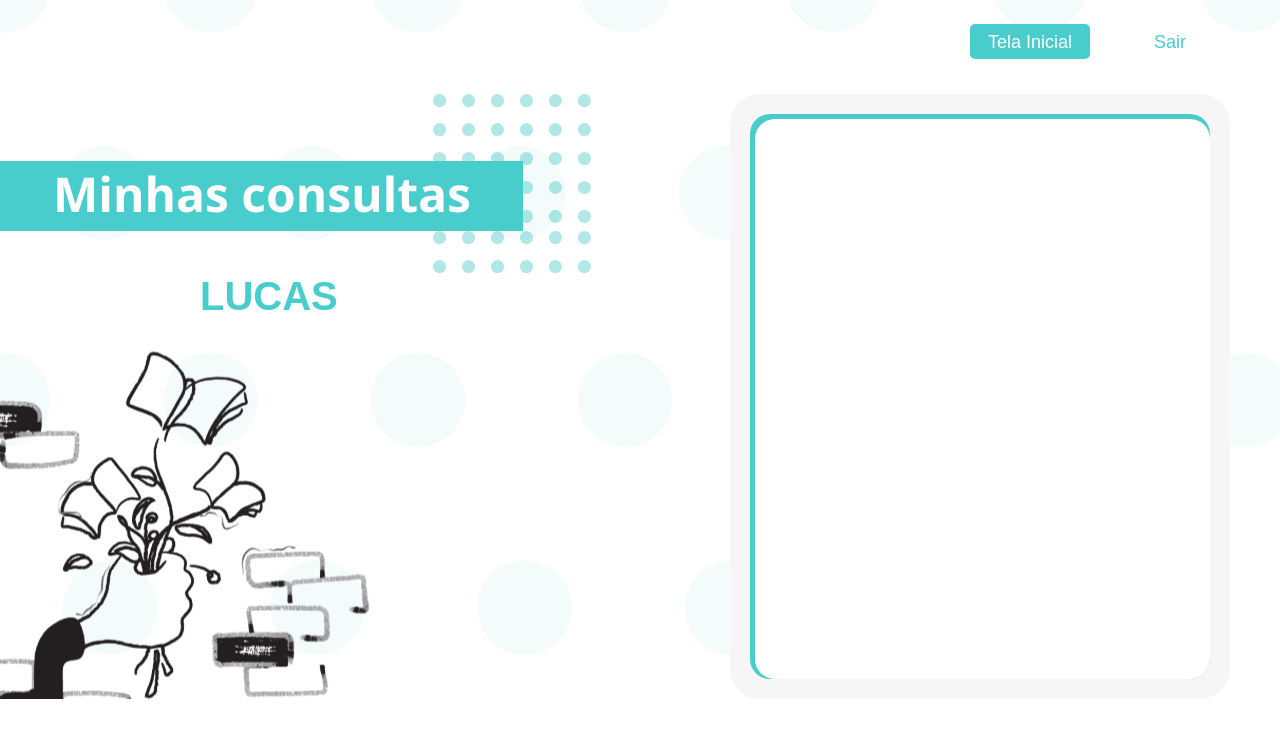
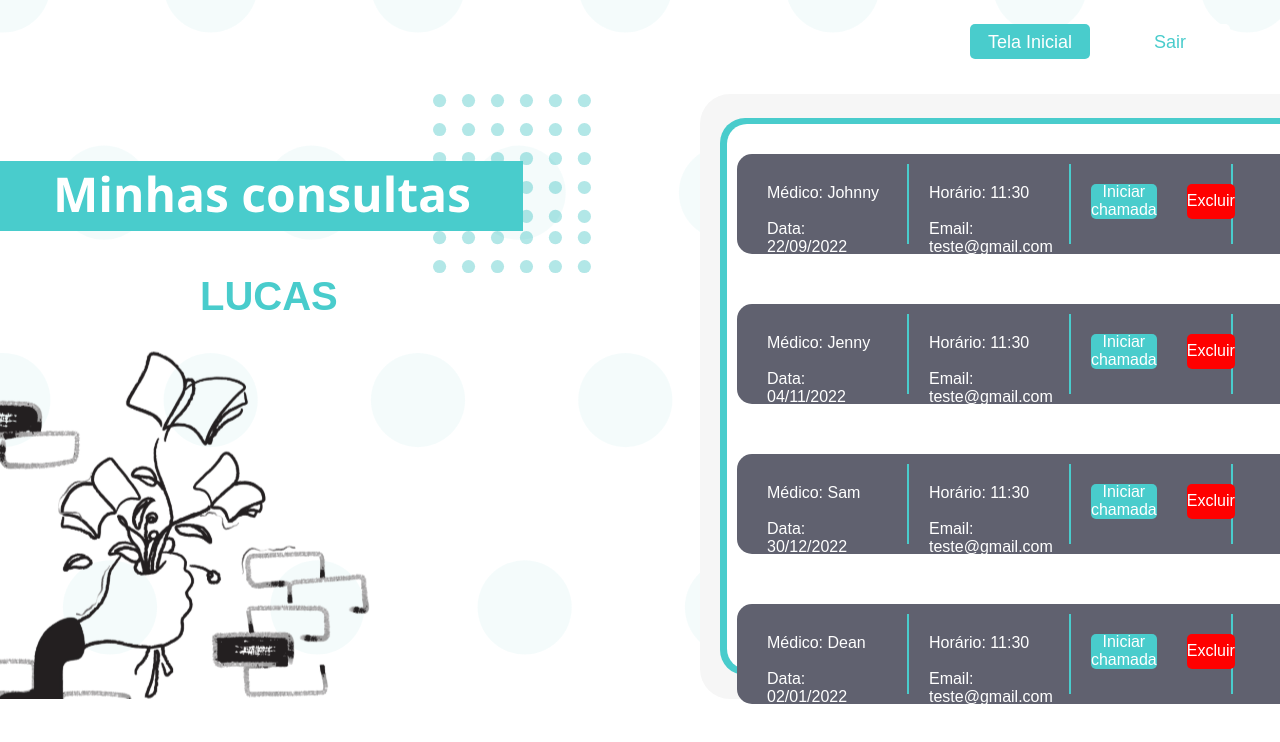
Before and after one commit to Hackatona-AGES-2022/OsFieisDoMaza, a React (Create React App) app in the folder app/: page /user in a window 1280 px wide. Shown: the top 742 px of the page. Built offline with nearby package versions, Linux system fonts and the light colour scheme.

Commit message:
Finalizar pagina user

```diff
--- a/app/src/User.tsx
+++ b/app/src/User.tsx
@@ -1,6 +1,9 @@
 /* eslint-disable jsx-a11y/no-static-element-interactions */
 /* eslint-disable jsx-a11y/click-events-have-key-events */
 /* eslint-disable jsx-a11y/anchor-is-valid */
+import { useState } from "react";
+
+import Doctor from "./components/Doctor";
 import {
     Container,
     Header,
@@ -20,6 +23,13 @@ import { UserStyles } from "./styles/userStyles";
 import pixelToRem from "./utils/pxToRem";
 
 function User() {
+    const response = [
+        { id: 1, name: "Johnny", gender: "male", age: 30, date: "22/09/2022" },
+        { id: 2, name: "Jenny", gender: "female", age: 28, date: "04/11/2022" },
+        { id: 3, name: "Sam", gender: "male", age: 13, date: "30/12/2022" },
+        { id: 4, name: "Dean", gender: "male", age: 8, date: "02/01/2022" },
+    ];
+
     return (
         <Container flex="column" margin={pixelToRem(24, 50, 50)}>
             <UserStyles />
@@ -43,7 +53,13 @@ function User() {
                 </Left>
                 <GreyTable>
                     <GreenTable>
-                        <WhiteTable />
+                        <WhiteTable>
+                            {response.map((item: any) => {
+                                return (
+                                    <Doctor name={item.name} date={item.date} />
+                                );
+                            })}
+                        </WhiteTable>
                     </GreenTable>
                 </GreyTable>
             </UserDiv>
--- a/app/src/components/Doctor/index.tsx
+++ b/app/src/components/Doctor/index.tsx
@@ -1,8 +1,37 @@
-function Doctor() {
+import {
+    Wrap,
+    FloatChild,
+    DoctorName,
+    ButtonErase,
+    ButtonsDiv,
+    ButtonCall,
+} from "./styles";
+
+export interface IDoctor {
+    name: string;
+    date: string;
+}
+
+function Doctor({ name, date }: IDoctor) {
     return (
-        <div>
-            <h1>Doctor</h1>
-        </div>
+        <Wrap>
+            <FloatChild>
+                <DoctorName>Médico: {name}</DoctorName>
+                <br />
+                <DoctorName>Data: {date}</DoctorName>
+            </FloatChild>
+            <FloatChild>
+                <DoctorName>Horário: 11:30</DoctorName>
+                <br />
+                <DoctorName>Email: teste@gmail.com</DoctorName>
+            </FloatChild>
+            <FloatChild>
+                <ButtonsDiv>
+                    <ButtonCall>Iniciar chamada</ButtonCall>
+                    <ButtonErase>Excluir</ButtonErase>
+                </ButtonsDiv>
+            </FloatChild>
+        </Wrap>
     );
 }
 
--- /dev/null
+++ b/app/src/components/Doctor/styles.ts
@@ -0,0 +1,55 @@
+import styled from "styled-components";
+
+export const Wrap = styled.div`
+    display: flex;
+    background-color: #60616f;
+    height: 100px;
+    margin-top: 30px;
+    margin-left: 10px;
+    padding: 10px;
+    margin-bottom: 20px;
+    border-top-left-radius: 15px;
+    border-bottom-left-radius: 15px;
+`;
+
+export const FloatChild = styled.div`
+    width: 30%;
+    float: left;
+    padding: 20px;
+    border-right: 2px solid #49cccc;
+`;
+
+export const DoctorName = styled.p`
+    color: white;
+`;
+
+export const ButtonsDiv = styled.div`
+    display: flex;
+    flex-direction: row;
+`;
+
+export const ButtonCall = styled.div`
+    display: flex;
+    border-radius: 5px;
+    background-color: #49cccc;
+    width: 120px;
+    height: 35px;
+    align-items: center;
+    justify-content: center;
+    color: white;
+    text-align: center;
+    cursor: pointer;
+`;
+
+export const ButtonErase = styled.div`
+    display: flex;
+    border-radius: 5px;
+    background-color: red;
+    width: 60px;
+    height: 35px;
+    align-items: center;
+    justify-content: center;
+    margin-left: 30px;
+    color: white;
+    cursor: pointer;
+`;
--- a/app/src/styles/styles.ts
+++ b/app/src/styles/styles.ts
@@ -406,24 +406,33 @@ export const CustomA = styled.a`
 export const GreyTable = styled.div`
     display: flex;
     background-color: #f6f6f6;
-    width: 1000px;
-    margin-left: 30px;
-    border-radius: 30px;
+    width: 1100px;
+    margin-right: -50px;
+    border-top-left-radius: 30px;
+    border-bottom-left-radius: 30px;
+    align-items: center;
+    justify-content: center;
 `;
 
 export const GreenTable = styled.div`
     display: flex;
     background-color: #49cccc;
     width: 100%;
-    margin: 20px;
-    border-radius: 20px;
+    height: 92%;
+    margin-left: 20px;
+    border-top-left-radius: 25px;
+    border-bottom-left-radius: 25px;
+    align-items: center;
+    justify-content: center;
 `;
 
 export const WhiteTable = styled.div`
+    flex-direction: column;
     display: flex;
     background-color: white;
     width: 100%;
-    margin-top: 5px;
-    margin-left: 5px;
-    border-radius: 20px;
+    height: 98%;
+    margin-left: 7px;
+    border-top-left-radius: 20px;
+    border-bottom-left-radius: 20px;
 `;
```
Also changed, not shown: app/src/components/Doctor/styles.css (deleted).
